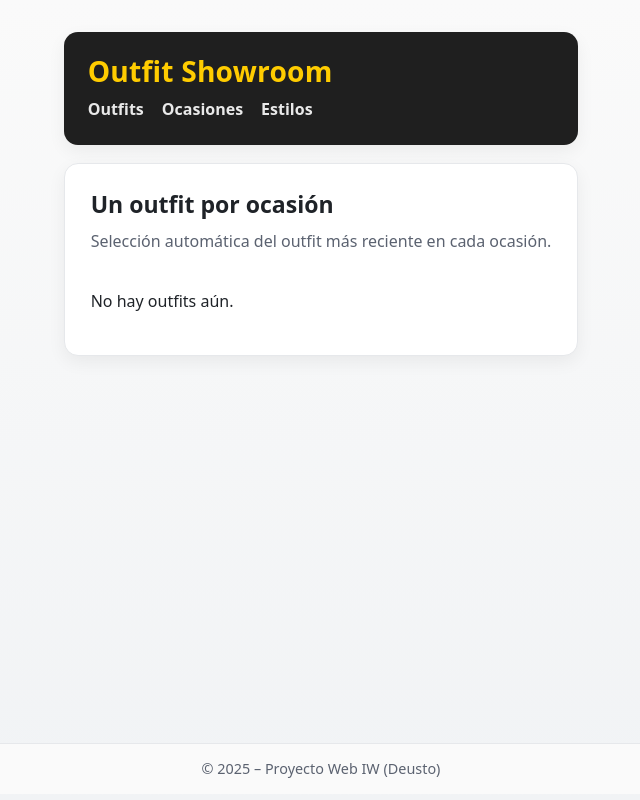
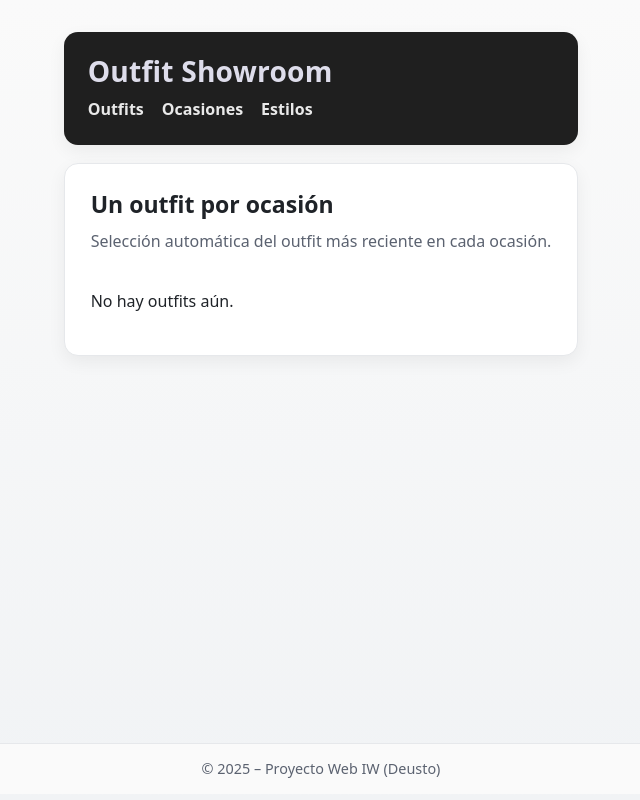
Before and after one commit to Messillas10/outfitShowroom, a Django app: page /showroom/ in a window 1280 px wide. Shown: the whole page, without its empty margins (319-959 px from the left). Run offline with Django 5.2, Linux system fonts and the light colour scheme; data that the repository does not hold is empty.

Commit message:
Update estilos.css
prueba color

```diff
--- a/appoutfitShowroom/static/css/estilos.css
+++ b/appoutfitShowroom/static/css/estilos.css
@@ -6,7 +6,7 @@ html { font-size: 16px; }
     --panel:#ffffff;
     --ink:#1f2328;
     --ink-muted:#5b6270;
-    --brand:#ffcc00;
+    --brand:#deddeb;
     --brand-ink:#1c1c1c;
     --border:#e6e8eb;
     --accent:#2b59c3;
```
